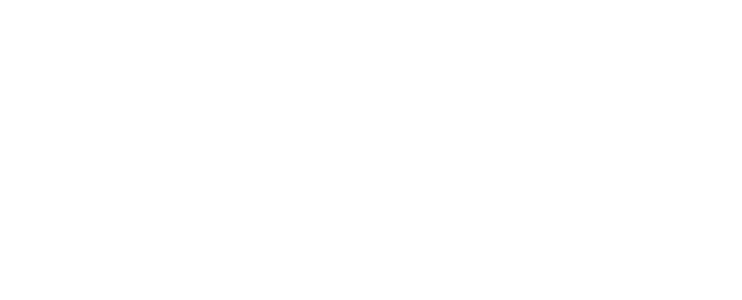
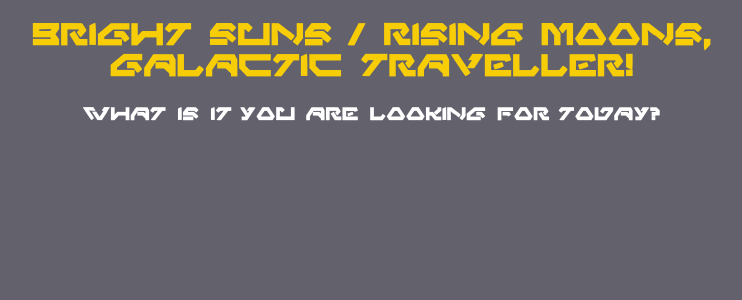
Before and after one commit to sarahkydnc/starwars-datapad, a React (Create React App) app: page / in a window 1280 px wide. Shown: the top 300 px of the page, without its empty margins (269-1011 px from the left). Built offline with nearby package versions, Linux system fonts and the light colour scheme.

Commit message:
Added custom fonts and tester CSS

```diff
--- a/src/App.css
+++ b/src/App.css
@@ -1,38 +1,33 @@
-.App {
-  text-align: center;
+@font-face {
+  font-family: "Aurebesh-English";
+  src: url("./Fonts/Aurebesh-English.ttf") format("truetype");
 }
 
-.App-logo {
-  height: 40vmin;
-  pointer-events: none;
+@font-face {
+  font-family: "Anakin Mono";
+  src: url("./Fonts/anakinmono.ttf") format("truetype");
 }
 
-@media (prefers-reduced-motion: no-preference) {
-  .App-logo {
-    animation: App-logo-spin infinite 20s linear;
-  }
+:root {
+  --title-font: "Aurebesh-English", sans-serif;
+  --body-font: "Anakin Mono", monospace;
+  --highlight-color: #f7cd08;
+  --text-color: #ffffff;
 }
 
-.App-header {
-  background-color: #282c34;
-  min-height: 100vh;
-  display: flex;
-  flex-direction: column;
-  align-items: center;
-  justify-content: center;
-  font-size: calc(10px + 2vmin);
-  color: white;
+body {
+  background-color: #62616c;
 }
 
-.App-link {
-  color: #61dafb;
+.App :is(h1, h3) {
+  text-align: center;
+  font-family: var(--title-font);
 }
 
-@keyframes App-logo-spin {
-  from {
-    transform: rotate(0deg);
-  }
-  to {
-    transform: rotate(360deg);
-  }
+.App h1 {
+  color: var(--highlight-color);
 }
+
+.App h3 {
+  color: var(--text-color);
+}
--- a/src/App.js
+++ b/src/App.js
@@ -1,7 +1,16 @@
 import "./App.css";
 
 function App() {
-  return <div className="App"></div>;
+  return (
+    <div className="App">
+      <h1>
+        Bright Suns / Rising Moons,
+        <br />
+        Galactic Traveller!
+      </h1>
+      <h3>What is it you are looking for today?</h3>
+    </div>
+  );
 }
 
 export default App;
```
Also changed, not shown: src/Fonts/Aurebesh-English.ttf (added), src/Fonts/anakinmono.ttf (added).
